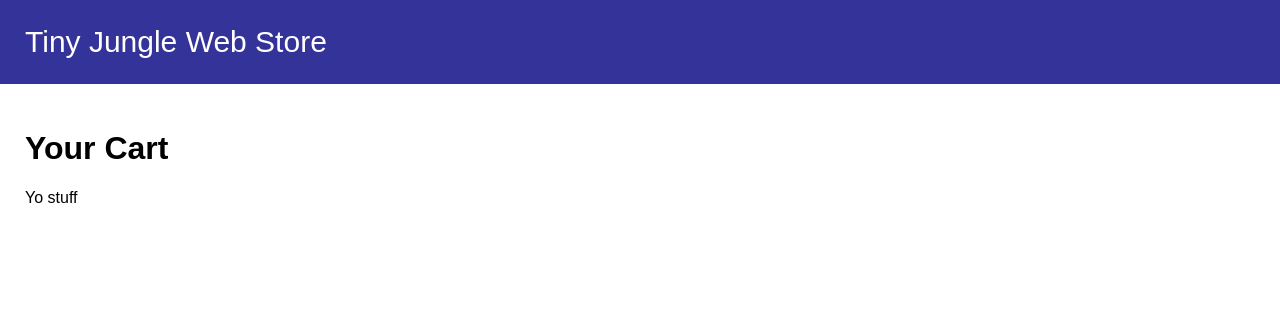
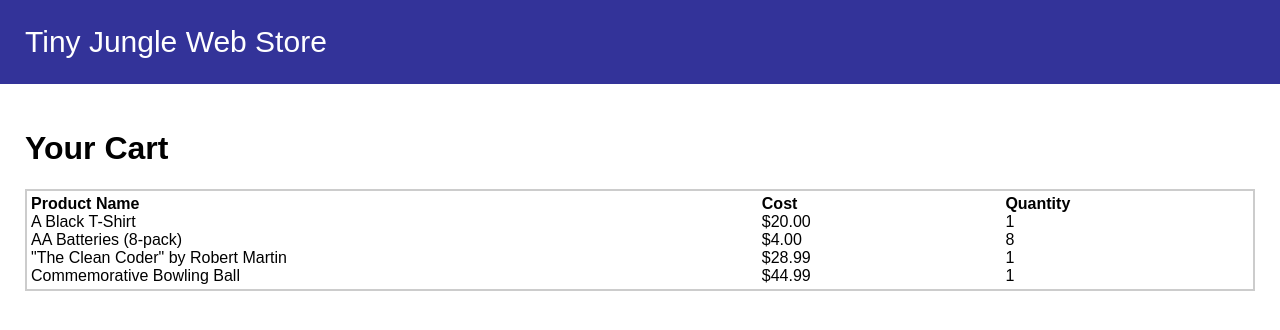
Before and after one commit to mekane/git-practice-exercises, a plain HTML site: page index.html in a window 1280 px wide. Drawn offline with Linux system fonts and the light colour scheme.

Commit message:
Add some product rows

```diff
--- a/index.html
+++ b/index.html
@@ -19,8 +19,15 @@
       padding: 25px;
     }
 
-    .cart__header {
+    .cart__contents {
+      display: grid;
+      border: 2px solid #ccc;
+      grid-template-columns: 3fr 1fr 1fr;
+      padding: 4px;
+    }
 
+    .cart__column-header {
+      font-weight: bold;
     }
   </style>
 </head>
@@ -30,7 +37,25 @@
   <main class="cart">
     <h1 class="cart__header">Your Cart</h1>
     <div class="cart__contents">
-      Yo stuff
+      <div class="cart__column-header">Product Name</div>
+      <div class="cart__column-header">Cost</div>
+      <div class="cart__column-header">Quantity</div>
+
+      <div class="cart__product">A Black T-Shirt</div>
+      <div class="cart__product">$20.00</div>
+      <div class="cart__product">1</div>
+
+      <div class="cart__product">AA Batteries (8-pack)</div>
+      <div class="cart__product">$4.00</div>
+      <div class="cart__product">8</div>
+
+      <div class="cart__product">"The Clean Coder" by Robert Martin</div>
+      <div class="cart__product">$28.99</div>
+      <div class="cart__product">1</div>
+
+      <div class="cart__product">Commemorative  Bowling Ball</div>
+      <div class="cart__product">$44.99</div>
+      <div class="cart__product">1</div>
     </div>
   </main>
 </body>
```
